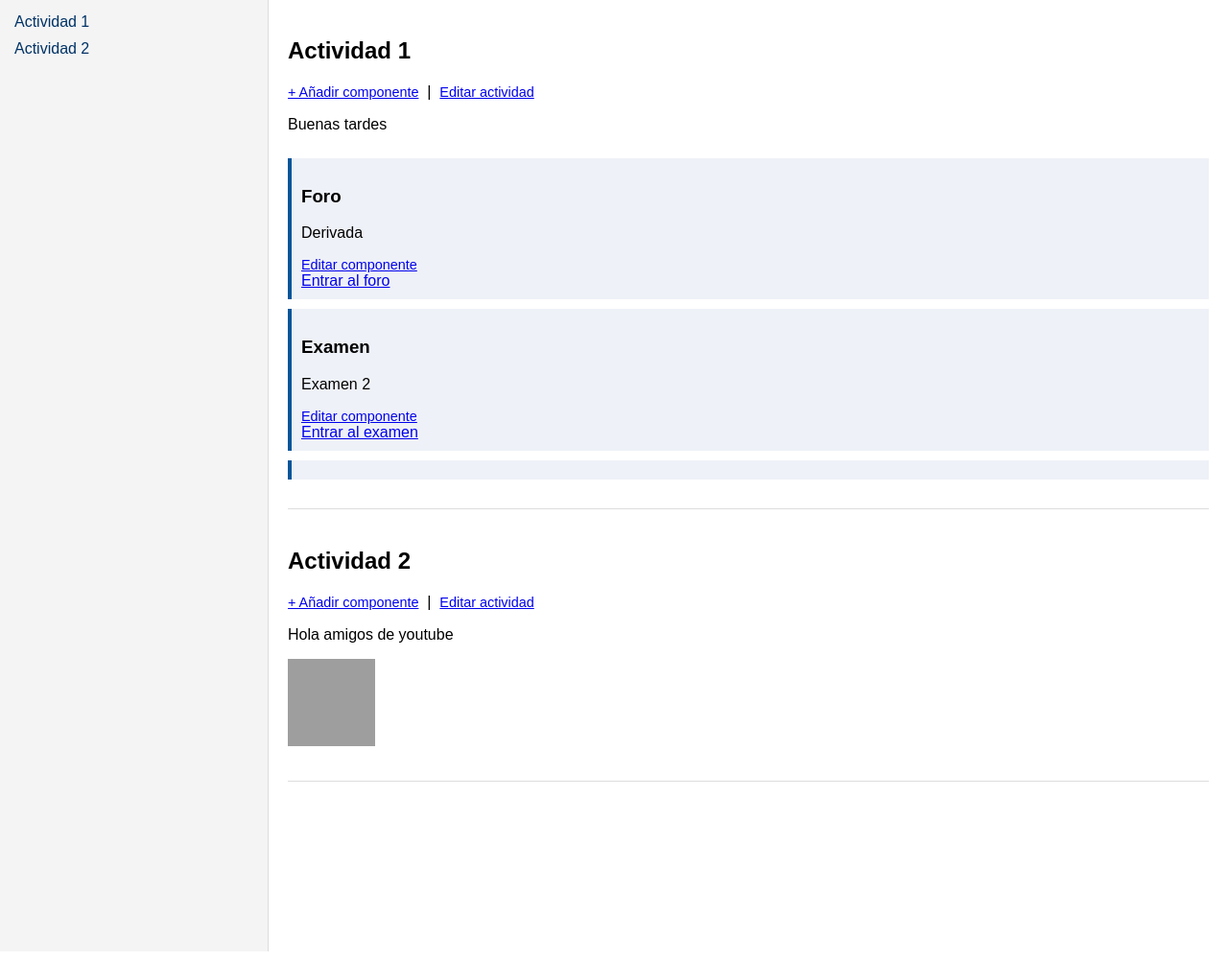
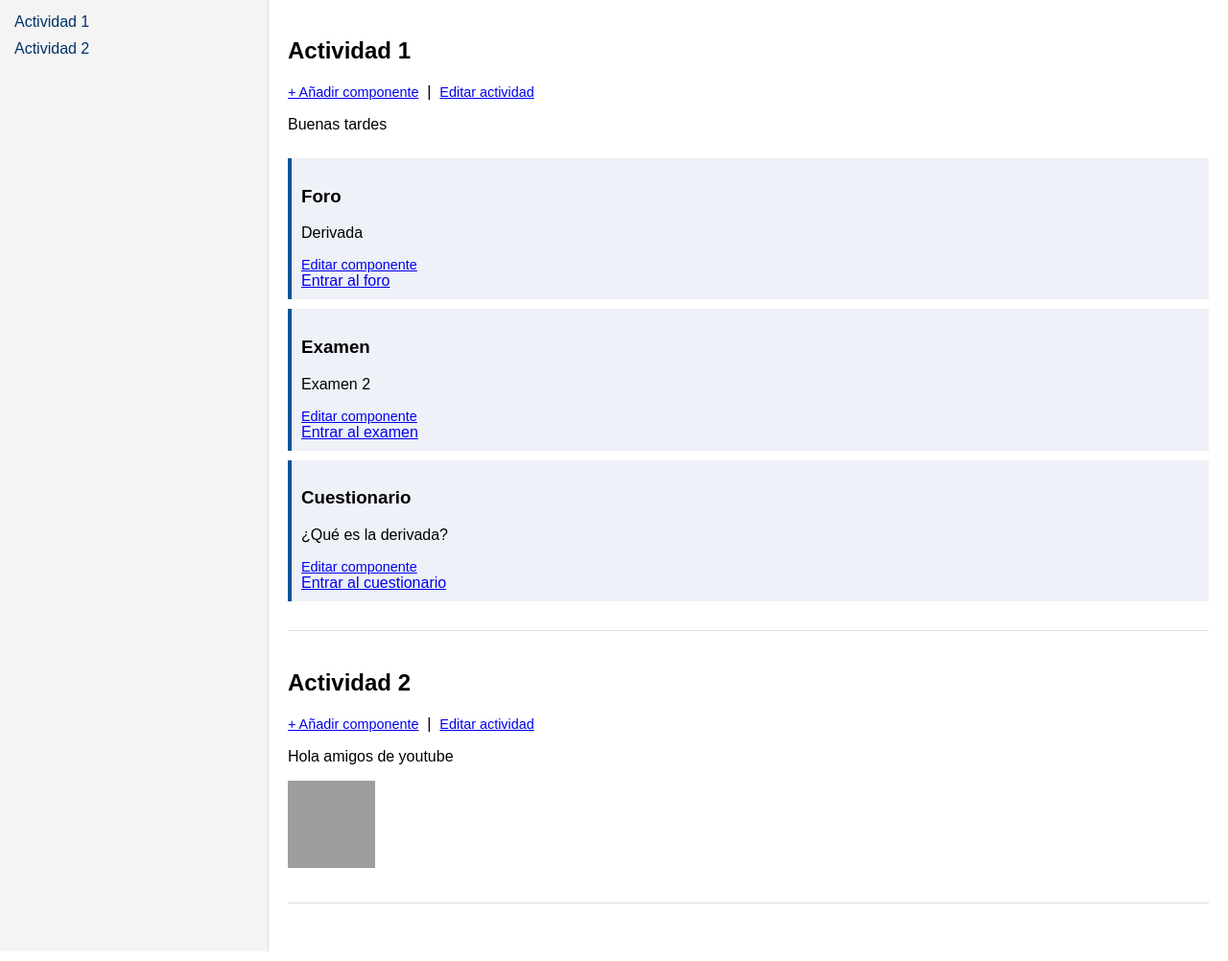
Before and after one commit to Jupazumur/Proyecto_IngSoft2_2025-2, a Django app: page / in a window 1280 px wide. Shown: the part 113-1115 px from the top of the page at 96% size. Run offline with Django 5.2, Linux system fonts and the light colour scheme; data comes from the database, SQL or seed files in the repository; both versions use the stored data as it was after the commit; some libraries are stand-ins or nearby versions; grey boxes are pictures that could not be loaded.

Commit message:
Modelo Cuestionario

```diff
--- a/contenido/admin.py
+++ b/contenido/admin.py
@@ -1,10 +1,11 @@
 from django.contrib import admin
 
 from django.contrib import admin
-from .models import Actividad, Componente, Foro, Comentario, Examen
+from .models import Actividad, Componente, Foro, Comentario, Examen, Cuestionario
 
 admin.site.register(Actividad)
 admin.site.register(Componente)
 admin.site.register(Foro)
 admin.site.register(Comentario)
 admin.site.register(Examen)
+admin.site.register(Cuestionario)
--- a/contenido/models.py
+++ b/contenido/models.py
@@ -22,6 +22,7 @@ class Componente(models.Model):
         ("texto", "Texto"),
         ("foro", "Foro"),
         ("examen", "Examen"),
+        ("cuestionario", "Cuestionario"),
         ("recurso", "Recurso"),
     )
     actividad = models.ForeignKey(Actividad, related_name="componentes", on_delete=models.CASCADE)
@@ -63,6 +64,16 @@ class Examen(models.Model):
     def __str__(self):
         return self.titulo
 
+
+# CUESTIONARIO
+class Cuestionario(models.Model):
+    componente = models.OneToOneField(Componente, on_delete=models.CASCADE, related_name="cuestionario")
+    titulo = models.CharField(max_length=255)
+    descripcion = CKEditor5Field('Text', config_name='extends', blank=True)
+
+    def __str__(self):
+        return self.titulo
+
 @receiver(post_save, sender=Componente)
 def crear_foro_automatico(sender, instance, created, **kwargs):
     if created and instance.tipo == "foro":
@@ -80,3 +91,12 @@ def crear_examen_automatico(sender, instance, created, **kwargs):
             titulo=instance.contenido or "Examen",
             descripcion=""
         )
+
+@receiver(post_save, sender=Componente)
+def crear_cuestionario_automatico(sender, instance, created, **kwargs):
+    if created and instance.tipo == "cuestionario":
+        Cuestionario.objects.create(
+            componente=instance,
+            titulo=instance.contenido or "Cuestionario",
+            descripcion=""
+        )
--- a/contenido/templates/contenido/secuencia.html
+++ b/contenido/templates/contenido/secuencia.html
@@ -160,6 +160,15 @@
                             {% if comp.formulario %}
                                 <a href="{% url 'examen_detalle' comp.id %}">Entrar al examen</a>
                             {% endif %}
+                        {% elif comp.tipo == "cuestionario" %}
+                            <h3>Cuestionario</h3>
+                            <p>{{ comp.contenido }}</p>
+                            <div style="margin-top:6px;font-size:0.9rem;">
+                                <a href="{% url 'editar_componente' comp.id %}">Editar componente</a>
+                            </div>
+                            {% if comp.formulario %}
+                                <a href="{% url 'cuestionario_detalle' comp.id %}">Entrar al cuestionario</a>
+                            {% endif %}
                         {% elif comp.tipo == "recurso" %}
                             <h3>Recurso</h3>
                             <p>{{ comp.contenido }}</p>
--- a/contenido/urls.py
+++ b/contenido/urls.py
@@ -8,6 +8,7 @@ urlpatterns = [
     path('actividad/<int:actividad_id>/editar/', views.editar_actividad, name='editar_actividad'),
     path('foro/<int:foro_id>/', views.foro_detalle, name='foro_detalle'),
     path('examen/<int:componente_id>/', views.examen_detalle, name='examen_detalle'),
+    path('cuestionario/<int:componente_id>/', views.cuestionario_detalle, name='cuestionario_detalle'),
     path('actividad/<int:actividad_id>/componente/nuevo/', views.agregar_componente, name='agregar_componente'),
     path('componente/<int:componente_id>/editar/', views.editar_componente, name='editar_componente'),
     path('register/', views.register, name='register'),
--- a/contenido/views.py
+++ b/contenido/views.py
@@ -1,5 +1,5 @@
 from django.shortcuts import render, get_object_or_404, redirect
-from .models import Actividad, Foro, Comentario, Componente, Examen
+from .models import Actividad, Foro, Comentario, Componente, Examen, Cuestionario
 from formulario.models import Formulario
 from .forms import ActividadForm, ComponenteForm
 def examen_detalle(request, componente_id):
@@ -37,6 +37,46 @@ def examen_detalle(request, componente_id):
     return render(request, "contenido/examen_detalle.html", {
         "componente": componente,
         "examen": examen,
+        "formulario": formulario,
+        "preguntas": preguntas,
+        "mensaje": mensaje,
+    })
+
+def cuestionario_detalle(request, componente_id):
+    componente = get_object_or_404(Componente, id=componente_id, tipo="cuestionario")
+    cuestionario = get_object_or_404(Cuestionario, componente=componente)
+    formulario = componente.formulario
+    preguntas = formulario.preguntas.prefetch_related('opciones').all() if formulario else []
+    mensaje = None
+
+    if request.method == "POST":
+        if not request.user.is_authenticated:
+            mensaje = "Debes iniciar sesión para responder el cuestionario."
+        else:
+            from formulario.models import Respuesta, Opcion
+            for pregunta in preguntas:
+                key = f"pregunta_{pregunta.id}"
+                valor = request.POST.get(key)
+                if pregunta.tipo == 'abierta':
+                    if valor:
+                        Respuesta.objects.create(
+                            pregunta=pregunta,
+                            texto=valor,
+                            usuario=request.user.username
+                        )
+                elif pregunta.tipo == 'opcion_multiple':
+                    if valor:
+                        opcion = Opcion.objects.filter(id=valor, pregunta=pregunta).first()
+                        Respuesta.objects.create(
+                            pregunta=pregunta,
+                            opcion=opcion,
+                            usuario=request.user.username
+                        )
+            mensaje = "Respuestas enviadas correctamente."
+
+    return render(request, "contenido/cuestionario_detalle.html", {
+        "componente": componente,
+        "cuestionario": cuestionario,
         "formulario": formulario,
         "preguntas": preguntas,
         "mensaje": mensaje,
```
Also changed, not shown: contenido/templates/contenido/cuestionario_detalle.html (added, +52 -0 lines), contenido/migrations/0007_alter_componente_tipo_cuestionario.py (added), db.sqlite3.
